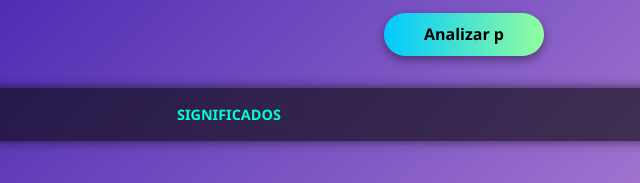
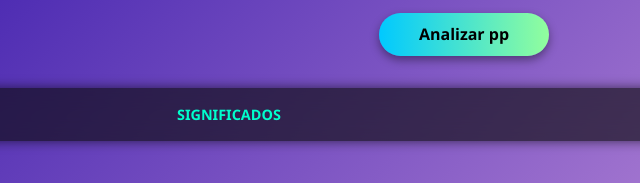
Before and after one commit to gabriela121212/analizador_lexico1, a plain HTML site: page index.html in a window 1280 px wide. Shown: the part 309-492 px from the top of the page, 176-816 px from the left. Drawn offline with nearby package versions, Linux system fonts and the light colour scheme.

Commit message:
deploy: 8991c5283b9da8126e666ec98fd4582596f238c6

```diff
--- a/index.html
+++ b/index.html
@@ -20,7 +20,7 @@
       <textarea id="inputCode">/# Arrastra aquí un archivo o .txt o escribe directamente abajo el codigo</textarea>
     </div>
   </div>
-  <button>Analizar p</button>
+  <button>Analizar pp</button>
   <div id="errores"></div>
   <table id="tablaTokens">
     <thead>
```
